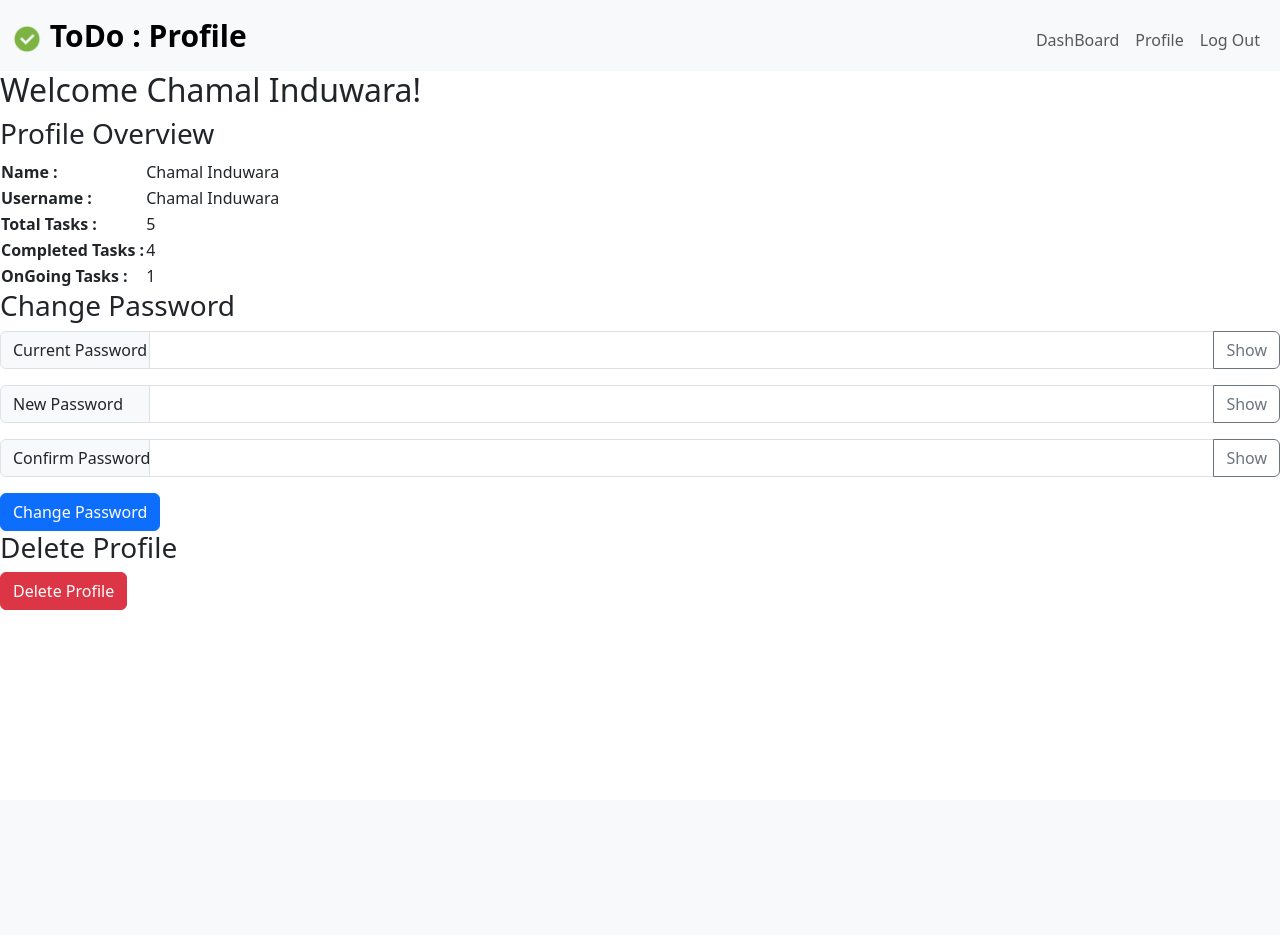
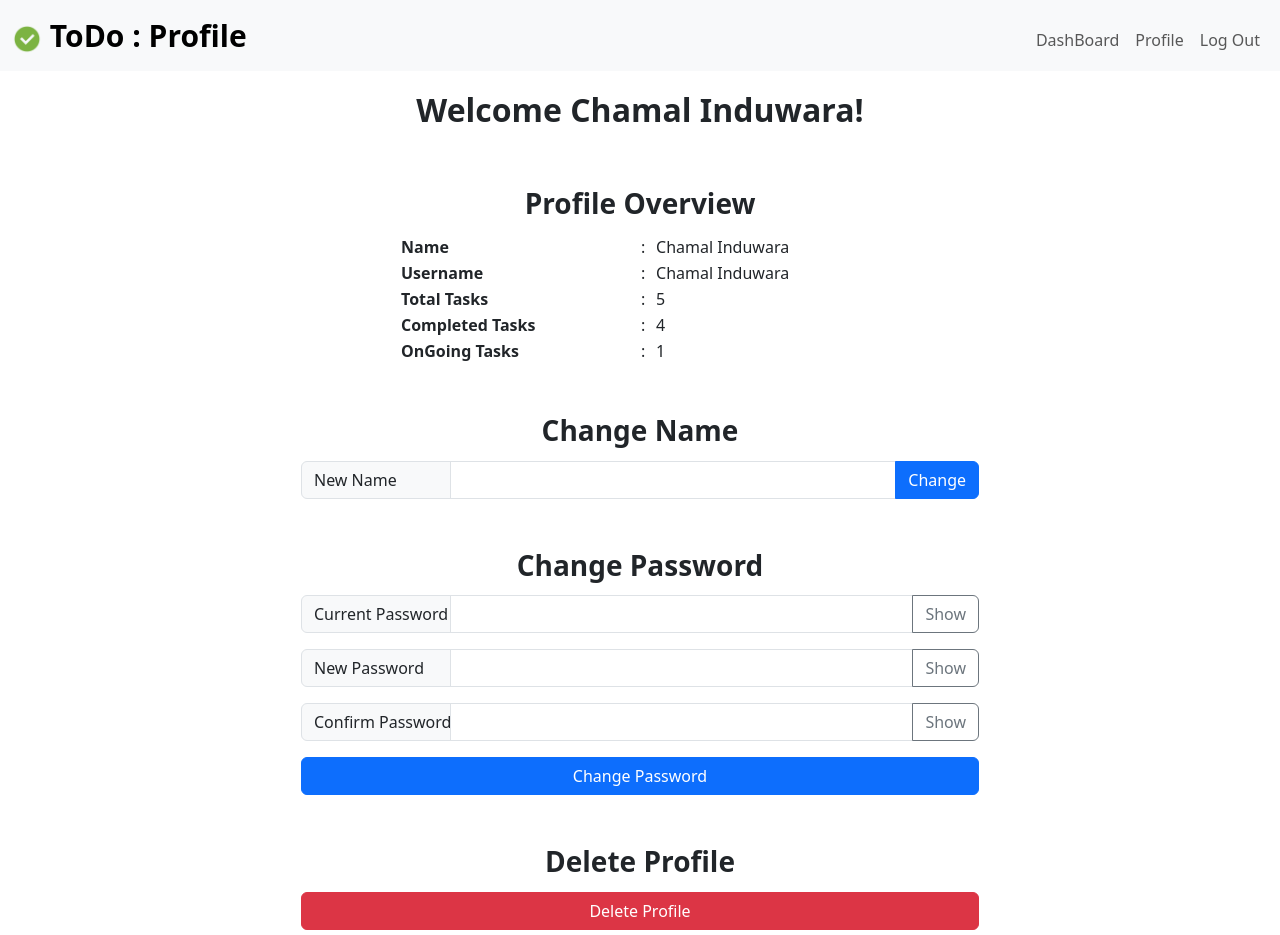
Before and after one commit to ChamalInd/ToDo, a Flask app: page /profile in a window 1280 px wide. Before the commit the page ends 610 px from the top, so only its background shows below. Run offline with Flask 3, Linux system fonts and the light colour scheme; a user stored in the database is signed in.

Commit message:
Completed profile page

```diff
--- a/app.py
+++ b/app.py
@@ -3,7 +3,7 @@ from flask_session import Session
 from werkzeug.security import generate_password_hash, check_password_hash
 from cryptography.fernet import Fernet
 
-from helper import login_required
+from helper import login_required, is_good_password
 
 import sqlite3
 
@@ -80,7 +80,10 @@ def index():
     done = cur.execute('SELECT COUNT(*) FROM todoitems WHERE user_id=? AND category_id=2', (session['user_id'], )).fetchall()[0][0]
     total = cur.execute('SELECT COUNT(*) FROM todoitems WHERE user_id=?', (session['user_id'], )).fetchall()[0][0]
 
-    progress = done / total * 100
+    if total > 0:
+        progress = done / total * 100
+    else:
+        progress = 0
 
     return render_template('index.html', ongoing=ongoing, completed=completed, progress=progress)
 
@@ -88,10 +91,72 @@ def index():
 @app.route('/profile', methods=['POST', 'GET'])
 @login_required
 def profile():
+    if request.method == 'POST':
+        # change name action
+        if request.form.get('action') == 'change-name':
+            new_name = request.form.get('name')
+
+            if new_name:
+                if new_name == session['name']:
+                    flash('New name cannot be same as the old name.')
+                    return redirect('/profile')
+                if new_name == session['user_name']:
+                    flash('Name cannot be same as the username.')
+                    return redirect('/profile')
+
+                session['name'] = new_name
+                flash('Successfully updated the name.')
+                cur.execute('UPDATE users SET name=? WHERE id=?', (new_name, session['user_id'], ))
+                con.commit()
+                return redirect('/profile')
+
+            else:
+                flash('Name cannot be empty.')
+                return redirect('/profile')
+
+        # change password
+        if request.form.get('action') == 'change-password':
+            current_pass = request.form.get('current-password')
+            new_pass = request.form.get('new-password')
+            confirm_pass = request.form.get('confirm-password')
+
+            if current_pass and new_pass and confirm_pass:
+                pass_hash = cur.execute('SELECT hash FROM users WHERE id=?', (session['user_id'], )).fetchall()[0][0]
+
+                if not check_password_hash(pass_hash, current_pass):
+                    flash('Current password is incorrect.')
+                    return redirect('/profile')
+
+                if current_pass == new_pass:
+                    flash('New password cannot be the current password')
+                    return redirect('/profile')
+
+                if not is_good_password(new_pass, confirm_pass, session['user_name'])[0]:
+                    flash(is_good_password(new_pass, confirm_pass, session['user_name'])[1])
+                    return redirect('/profile')
+
+                flash('Successfully updated the password.')
+                cur.execute('UPDATE users SET hash=? WHERE id=?', (generate_password_hash(new_pass), session['user_id'], ))
+                con.commit()
+                return redirect('/profile')
+
+            else:
+                flash('Passwords fields cannot be empty.')
+                return redirect('/profile')
+
+        # delete user profile
+        if request.form.get('action') == 'delete-user':
+            cur.execute('DELETE FROM users WHERE id=?', (session['user_id'], ))
+            con.commit()
+            session.clear()
+            return redirect('/')
+
     # checking user progress
     done = cur.execute('SELECT COUNT(*) FROM todoitems WHERE user_id=? AND category_id=2', (session['user_id'], )).fetchall()[0][0]
     total = cur.execute('SELECT COUNT(*) FROM todoitems WHERE user_id=?', (session['user_id'], )).fetchall()[0][0]
+
     remaining = total - done
+
     return render_template('profile.html', tasks=[total, done, remaining])
 
 
@@ -110,20 +175,8 @@ def register():
             flash('All the fields should be filled.')
             return redirect('/register')
 
-        if password != confirm:
-            flash('Passwords dosen\'t match.')
-            return redirect('/register')
-
-        if len(password) < 8:
-            flash('Password should contain minium 8 characters.')
-            return redirect('/register')
-
-        if (password.isnumeric()) or (password.isalpha()):
-            flash('Password should have both numbers and letters.')
-            return redirect('/register')
-
-        if (password.islower()) or (password.isupper()):
-            flash('Password should contain both upper and lower characters.')
+        if not is_good_password(password, confirm, username)[0]:
+            flash(is_good_password(password, confirm, username)[1])
             return redirect('/register')
 
         for i in usernames:
--- a/helper.py
+++ b/helper.py
@@ -10,3 +10,22 @@ def login_required(f):
         return f(*args, **kwargs)
 
     return decerated_function
+
+
+def is_good_password(password, confirm, username):
+    if password != confirm:
+        return [False, 'Passwords dosen\'t match.']
+
+    if password == username:
+        return [False, 'Password cannot be the same as username.']
+
+    if len(password) < 8:
+        return [False, 'Password should contain minium 8 characters.']
+
+    if (password.isnumeric()) or (password.isalpha()):
+        return [False, 'Password should have both numbers and letters.']
+
+    if (password.islower()) or (password.isupper()):
+        return [False, 'Password should contain both upper and lower characters.']
+
+    return [True, 'Good']
--- a/static/style.css
+++ b/static/style.css
@@ -1,6 +1,11 @@
 /* Common stylings */
 * {
     transition: 0.3s all ease;
+}
+
+h1, h2, h3, h4, h5, h6 {
+    text-align: center;
+    font-weight: bolder;
 }
 
 .app-title {
@@ -19,7 +24,7 @@
     width: 100%;
 }
 
-.form-div .input-group-text, .change-password .input-group-text {
+.form-div .input-group-text, .sub-container .input-group-text {
     width: 150px;
 }
 
@@ -50,11 +55,6 @@
     overflow-y: auto;
 }
 
-.task-section .task-sub h3 {
-    text-align: center;
-    font-weight: bolder;
-}
-
 .task-section .task-sub form,
 .task-section .task-sub form .input-group {
     width: 100%;
@@ -79,9 +79,44 @@
     max-width: 20px;
 }
 
+/* Profile page  */
+.container {
+    padding: 5px;
+    padding-top: 20px;
+}
+
+.sub-container {
+    padding-left: 20%;
+    padding-right: 20%;
+}
+
+.sub-container h3 {
+    padding: 5px;
+    padding-top: 50px;
+}
+
+.sub-container table {
+    width: 100%;
+    padding: auto;
+}
+
+.sub-container table tr th {
+    padding-left: 100px;
+    width: 50%;
+}
+
+.sub-container .full-wdth-btn {
+    width: 100%;
+}
+
+@media screen and (max-width: 1000px) {
+    .sub-container table tr th {
+        padding: 0;
+    }
+}
 
 @media screen and (max-width: 768px) {
-    .form-div {
+    .form-div, .sub-container {
         padding-left: 50px;
         padding-right: 50px;
     }
--- a/templates/layout.html
+++ b/templates/layout.html
@@ -23,7 +23,7 @@
 
 <body>
     <!-- Creating nav bar -->
-    <nav class="navbar navbar-expand-lg bg-body-tertiary">
+    <nav class="navbar sticky-top navbar-expand-lg bg-body-tertiary">
         <div class="container-fluid">
             <a class="navbar-brand app-title" href="/">
                 <img src="/static/todo.png" alt="ToDo" width="30" height="30">
--- a/templates/profile.html
+++ b/templates/profile.html
@@ -9,38 +9,54 @@ Profile
 {% endblock %}
 
 {% block main %}
-<div>
-    <div>
+<div class="container">
+    <div class="sub-container">
         <h2>Welcome {{ session["name"] }}!</h2>
     </div>
 
-    <div>
+    <div class="sub-container">
         <h3>Profile Overview</h3>
         <table>
             <tr>
-                <th>Name : </th>
+                <th>Name</th>
+                <td>:</td>
                 <td>{{ session["name"] }}</td>
             </tr>
             <tr>
-                <th>Username : </th>
+                <th>Username</th>
+                <td>:</td>
                 <td>{{ session["user_name"] }}</td>
             </tr>
             <tr>
-                <th>Total Tasks : </th>
+                <th>Total Tasks</th>
+                <td>:</td>
                 <td>{{ tasks[0] }}</td>
             </tr>
             <tr>
-                <th>Completed Tasks : </th>
+                <th>Completed Tasks</th>
+                <td>:</td>
                 <td>{{ tasks[1] }}</td>
             </tr>
             <tr>
-                <th>OnGoing Tasks : </th>
+                <th>OnGoing Tasks</th>
+                <td>:</td>
                 <td>{{ tasks[2] }}</td>
             </tr>
         </table>
     </div>
 
-    <div class="change-password">
+    <div class="sub-container">
+        <h3>Change Name</h3>
+        <form action="/profile" method="post">
+            <div class="input-group">
+                <label class="input-group-text">New Name</label>
+                <input type="text" class="form-control" name="name" autocomplete="off">
+                <button type="submit" class="btn btn-primary" name="action" value="change-name">Change</button>
+            </div>
+        </form>
+    </div>
+
+    <div class="sub-container">
         <h3>Change Password</h3>
         <form action="/profile" method="post">
             <div class="input-group mb-3">
@@ -61,15 +77,35 @@ Profile
                 <button class="btn btn-outline-secondary confirm-password" type="button" id="view-btn"
                     onclick="viewPassword('confirm-password')">Show</button>
             </div>
-            <button type="submit" class="btn btn-primary" name="action" value="change-password">Change Password</button>
+            <button type="submit" class="btn btn-primary full-wdth-btn" name="action" value="change-password">Change
+                Password</button>
         </form>
     </div>
 
-    <div>
+    <div class="sub-container">
         <h3>Delete Profile</h3>
-        <form action="/profile" method="post">
-            <button type="submit" class="btn btn-danger" name="action" value="delete-user">Delete Profile</button>
-        </form>
+        <button type="button" class="btn btn-danger full-wdth-btn" data-bs-toggle="modal" data-bs-target="#deleteProfile">
+            Delete Profile</button>
+
+        <div class="modal fade" id="deleteProfile" tabindex="-1" aria-labelledby="deleteProfileLabel" aria-hidden="true">
+            <div class="modal-dialog">
+                <div class="modal-content">
+                    <div class="modal-header">
+                        <h1 class="modal-title fs-5" id="deleteProfileLabel">Delete Profile</h1>
+                        <button type="button" class="btn-close" data-bs-dismiss="modal" aria-label="Close"></button>
+                    </div>
+                    <div class="modal-body">
+                        Warning!! This action cannot be undone.
+                    </div>
+                    <div class="modal-footer">
+                        <button type="button" class="btn btn-primary" data-bs-dismiss="modal">Close</button>
+                        <form action="/profile" method="post">
+                            <button type="submit" class="btn btn-danger" name="action" value="delete-user">delete</button>
+                        </form>
+                    </div>
+                </div>
+            </div>
+        </div>
     </div>
 </div>
 {% endblock %}
```
Also changed, not shown: todo.db.
